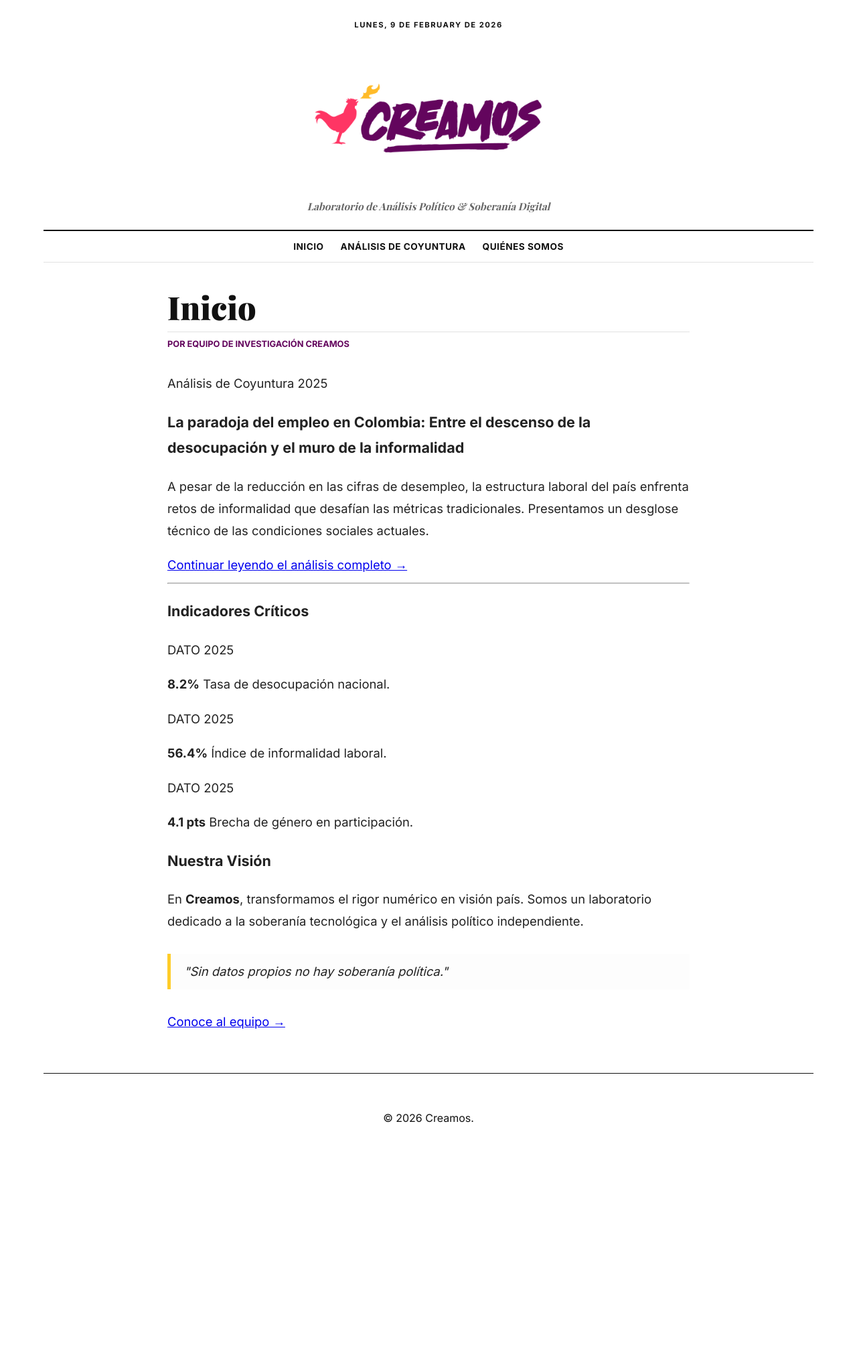
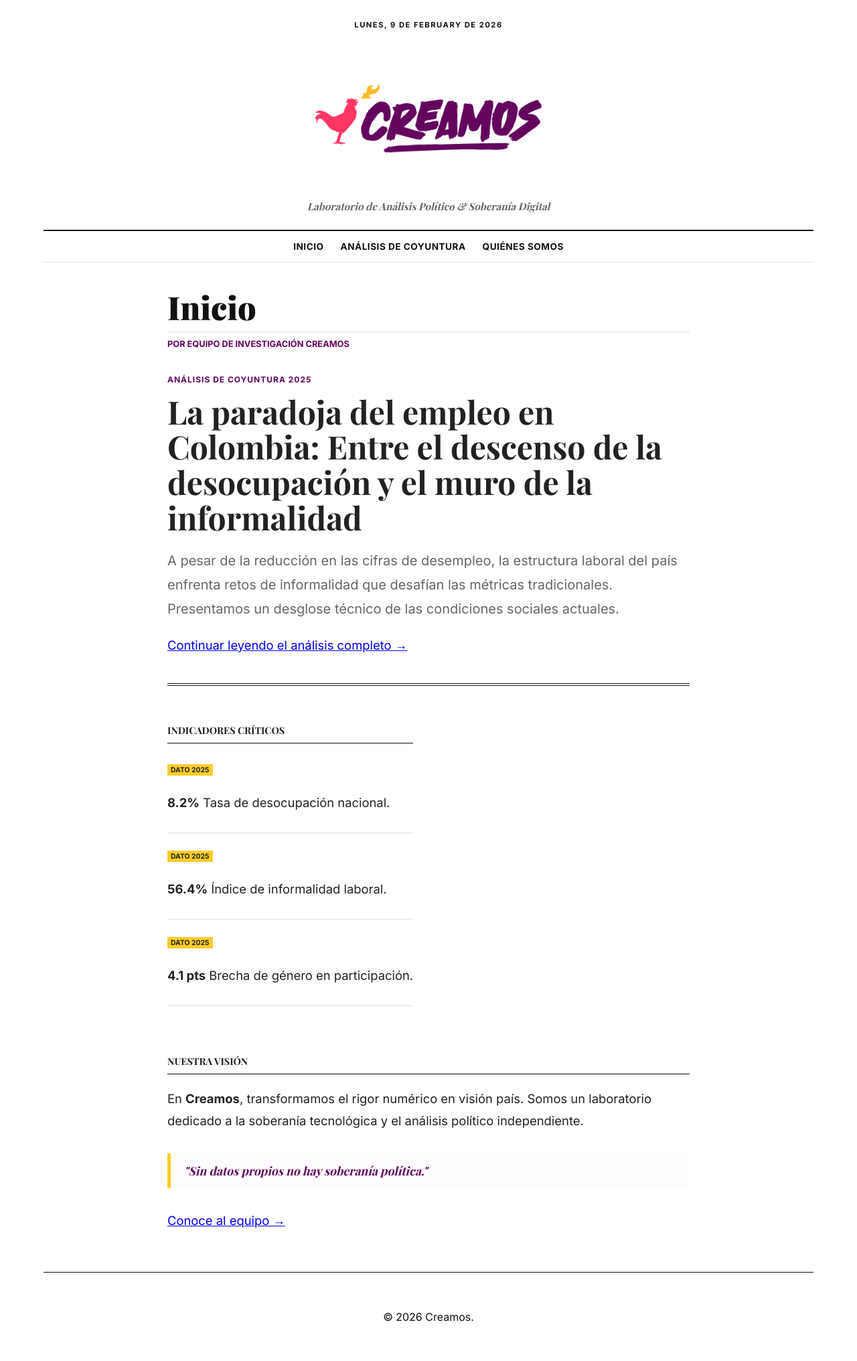
Before and after one commit to Jvega34/creamos, a Jekyll site: the page built from index.md, in a window 1280 px wide. Shown: the whole page at 67% size. Built offline with Jekyll 4.4.1, drawn with Linux system fonts in a browser that asks for light colours; before the commit the page ends 1735 px from its top, so only the background shows below that.

Commit message:
Update main.scss

```diff
--- a/assets/main.scss
+++ b/assets/main.scss
@@ -158,3 +158,79 @@ body {
   border-top: 1px solid $wp-black;
   text-align: center;
 }
+// Estilos específicos para la Portada Estilo Diario
+.featured-story {
+  text-align: left;
+  margin-bottom: 30px;
+
+  .section-label {
+    color: $brand-purple;
+    font-weight: 700;
+    text-transform: uppercase;
+    font-size: 0.75rem;
+    letter-spacing: 1px;
+    margin-bottom: 10px;
+  }
+
+  .main-headline {
+    font-family: 'Playfair Display', serif;
+    font-size: 3rem;
+    line-height: 1.1;
+    margin: 0 0 20px 0;
+
+    @media (max-width: 600px) {
+      font-size: 2rem;
+    }
+  }
+
+  .lead-text {
+    font-size: 1.25rem;
+    color: $wp-grey;
+    margin-bottom: 20px;
+  }
+}
+
+.double-divider {
+  border: 0;
+  border-top: 4px double $wp-black;
+  margin: 40px 0;
+}
+
+.home-grid {
+  display: flex;
+  gap: 40px;
+  flex-wrap: wrap;
+
+  .column-title {
+    font-family: 'Playfair Display', serif;
+    border-bottom: 1px solid $wp-black;
+    padding-bottom: 5px;
+    margin-bottom: 20px;
+    text-transform: uppercase;
+    font-size: 0.9rem;
+  }
+}
+
+.data-card {
+  margin-bottom: 15px;
+  padding-bottom: 10px;
+  border-bottom: 1px solid $border-light;
+
+  .badge {
+    background: $brand-yellow;
+    font-size: 0.65rem;
+    font-weight: 700;
+    padding: 2px 5px;
+    margin-right: 8px;
+  }
+}
+
+.home-quote {
+  font-family: 'Playfair Display', serif;
+  font-style: italic;
+  font-size: 1.1rem;
+  color: $brand-purple;
+  border-left: 3px solid $brand-purple;
+  padding-left: 15px;
+  margin: 20px 0;
+}
```
